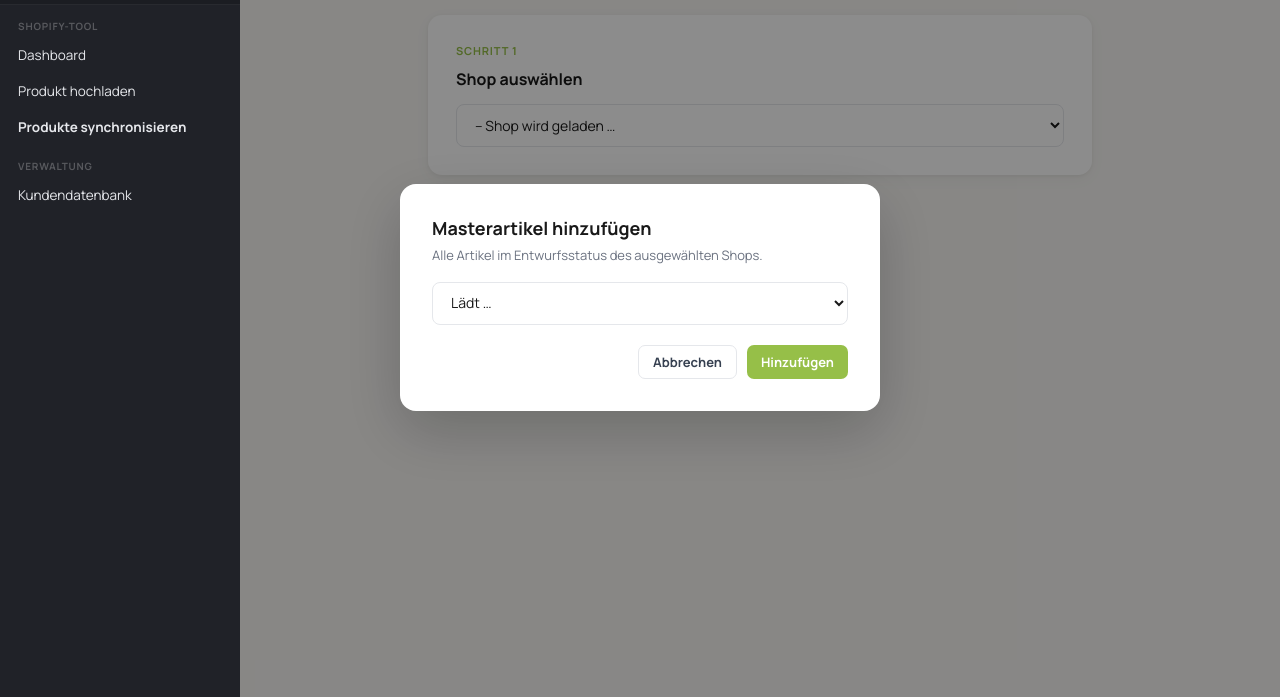
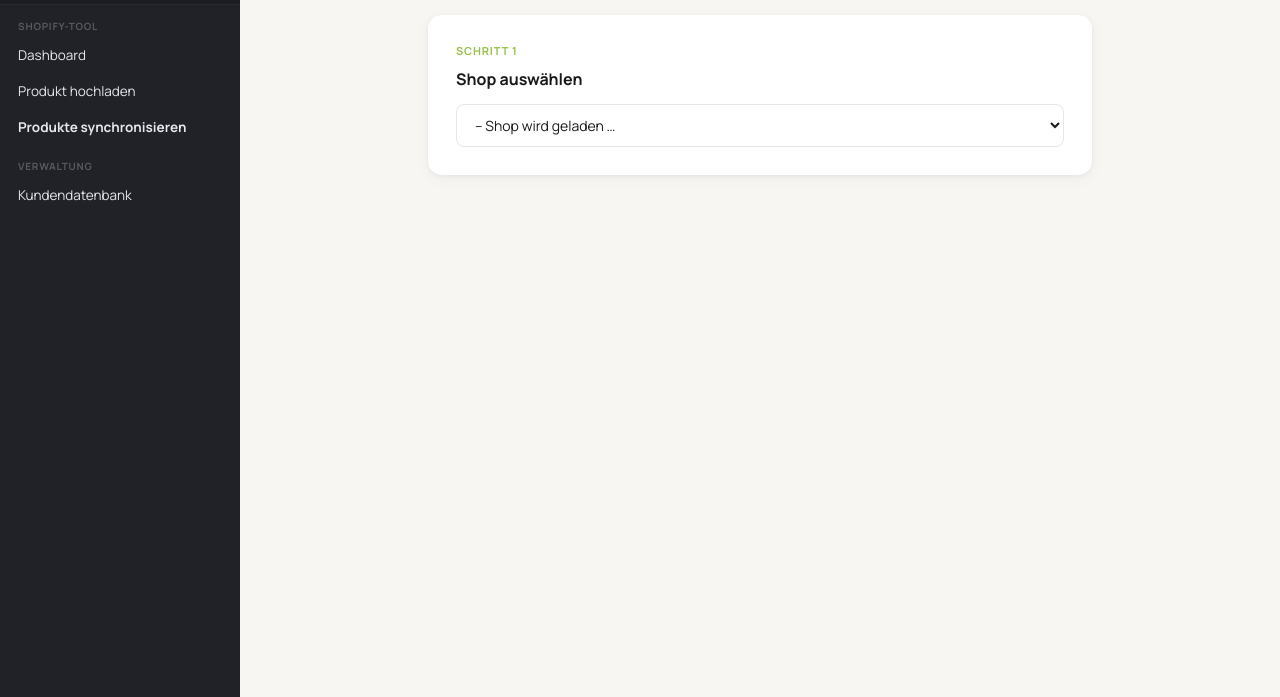
Before and after one commit to oellif/newsletter-intake, a website: page public/shopify-sync.html in a window 1280 px wide. Shown: the part 103-800 px from the top of the page. Drawn offline with Linux system fonts and the light colour scheme; no server answers.

Commit message:
fix: .hidden !important so modal stays hidden despite .modal-bg display:flex

```diff
--- a/public/shopify-sync.html
+++ b/public/shopify-sync.html
@@ -36,7 +36,7 @@
   .add-btn-row{margin-top:12px;}
   .sheet-row{display:flex;gap:10px;align-items:center;}
   .sheet-row input{flex:1;}
-  .hidden{display:none;}
+  .hidden{display:none !important;}
   .result-box{border-radius:10px;padding:16px 18px;font-size:13px;line-height:1.7;}
   .result-ok{background:rgba(150,191,72,0.1);border:1px solid rgba(150,191,72,0.3);}
   .result-err{background:#FEF2F2;border:1px solid #FECACA;color:#B91C1C;}
```
Also changed, not shown: public/shopify-upload.html (+1 -1 lines).
